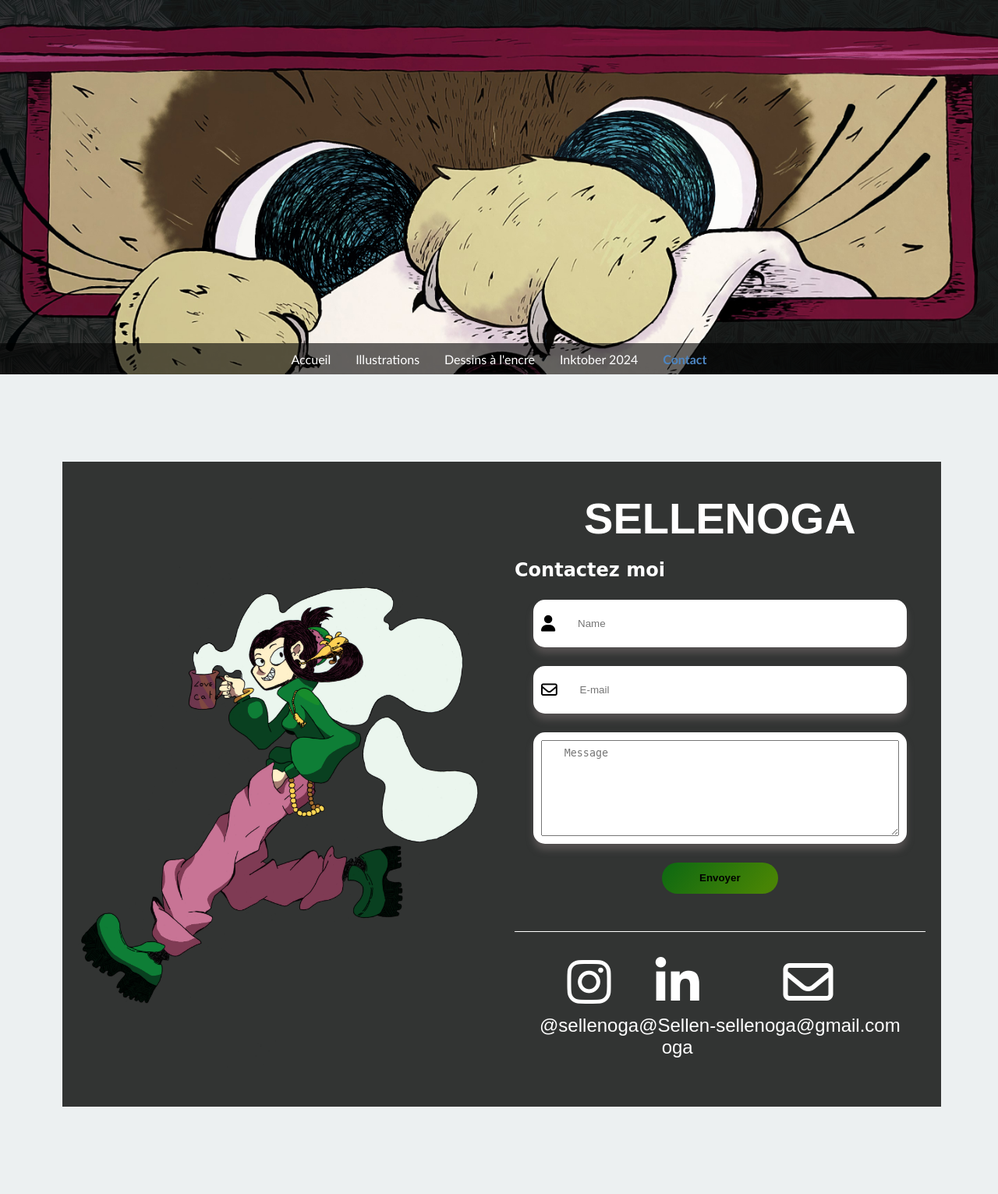
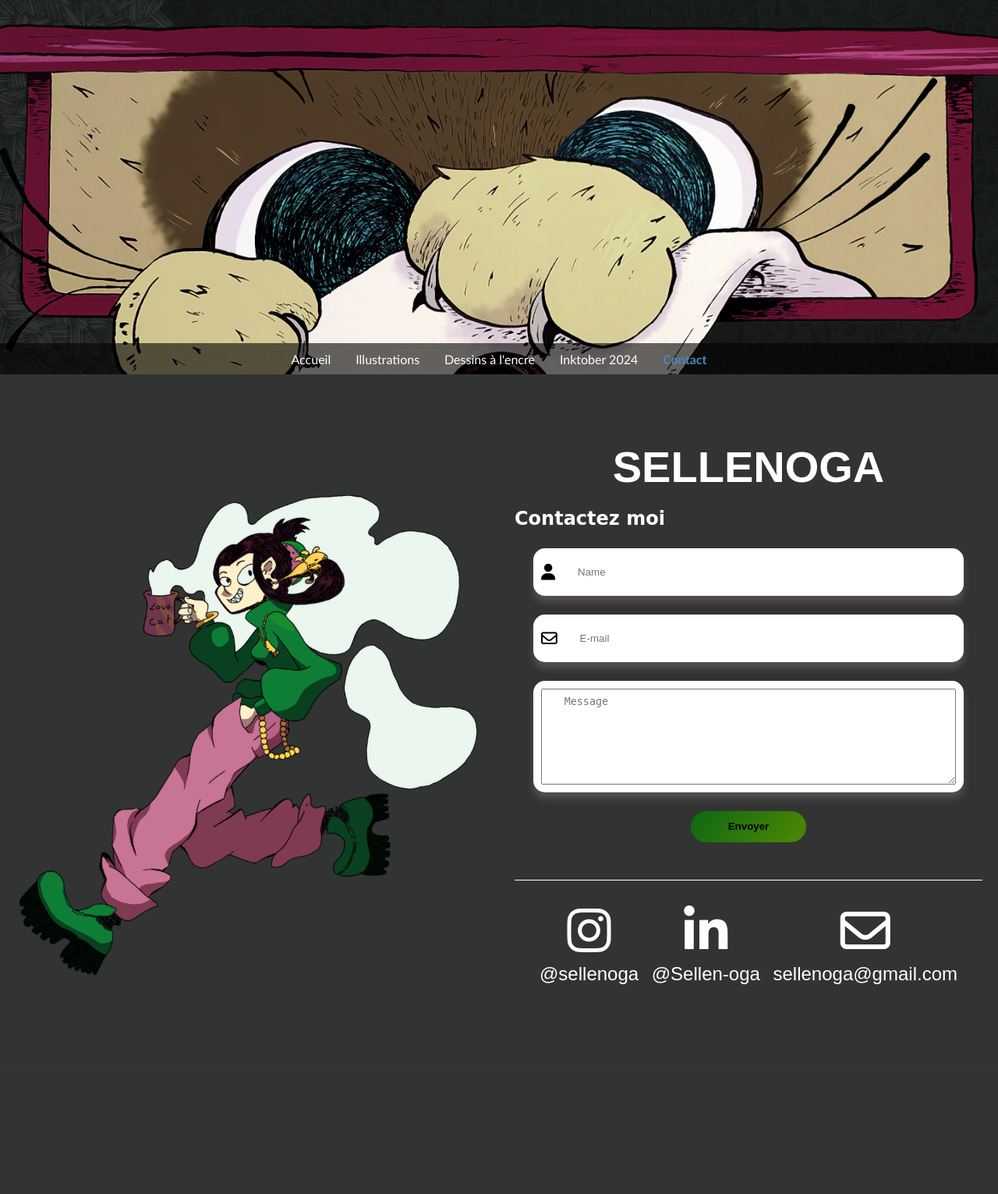
Before and after one commit to GaelleLabauve/PortfolioSaul, a PHP site: page /contact.html in a window 1280 px wide. Shown: the whole page at 78% size. After the commit the page ends 1262 px from the top, so only its background shows below. Run offline with PHP 8.4, Linux system fonts and the light colour scheme; some libraries are stand-ins or nearby versions; some web fonts are replaced.

Commit message:
page contact deux version responsive (marge et sans)

```diff
--- a/contact.html
+++ b/contact.html
@@ -11,9 +11,7 @@
 
     <div id="header"></div>
 
-    <div class="cover">
-
-    <div class="book">
+    <div class="container">
         <div class="child">
             <img src="images/caracter_saul.jpg" alt="image">   </div>
         <div class="child">
@@ -74,7 +72,6 @@
              </div>
         </div>
     </div>
-    </div>
 
 
     <script src="js/script.js"></script>
--- a/css/style2.css
+++ b/css/style2.css
@@ -3,7 +3,7 @@
 .container {
     display: flex;
     flex-wrap: wrap;
-
+    margin: 80px;
 }
 
 .child {
@@ -16,7 +16,7 @@
 }
 
 /* Responsive design */
-@media (min-width: 1200px) {
+@media (width >= 1200px) {
     .child {
         flex: 0 0 50%; /* Chaque div prend 50% de l'espace */
     }
@@ -31,7 +31,7 @@ img{
 /* FORM */
 form{
     background-color: var(--dark-text);
-    width: 100%;
+    max-width: 100%;
 }
 
 .text-center{
@@ -122,7 +122,7 @@ label i{
 }
 
 /* Responsive reseau */
-@media (width<700px) {
+@media (width<800px) {
     .contact-info{
         flex-direction: column;
     }
--- a/css/styleContact.css
+++ b/css/styleContact.css
@@ -1,17 +1,7 @@
-@import url(variable.css);
 @import url(style2.css);
 
-.cover{
-    width: 100%;
-    max-width: 100vw;
-    height: 100%;
-    justify-content: center;
+.container {
     display: flex;
-    box-sizing: border-box;
+    flex-wrap: wrap;
+    margin: 0;
 }
-
-.book{
-    display: flex;
-    flex-direction: row;
-    padding: 7rem 5rem;
-}
--- a/testLivre.html
+++ b/testLivre.html
@@ -6,7 +6,6 @@
     <title>Test</title>
     <link rel="stylesheet" href="css/style.css">
     <link rel="stylesheet" href="css/style2.css">
-    <link rel="stylesheet" href="https://cdnjs.cloudflare.com/ajax/libs/font-awesome/5.15.4/css/all.min.css">
 </head>
 <body>
 
```
